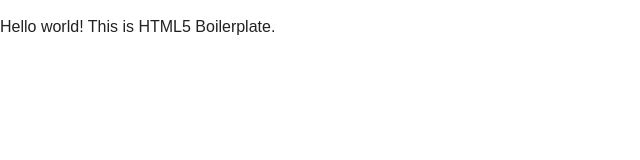
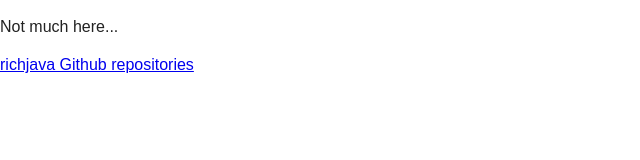
Before and after one commit to richjava/richjava.github.io, a plain HTML site: page index.html in a window 1280 px wide. Shown: the whole page, without its empty margins (0-640 px from the left). Drawn offline with nearby package versions, Linux system fonts and the light colour scheme.

Commit message:
Changed content

```diff
--- a/index.html
+++ b/index.html
@@ -19,8 +19,8 @@
             <p class="browserupgrade">You are using an <strong>outdated</strong> browser. Please <a href="http://browsehappy.com/">upgrade your browser</a> to improve your experience.</p>
         <![endif]-->
 
-        <!-- Add your site or application content here -->
-        <p>Hello world! This is HTML5 Boilerplate.</p>
+        <p>Not much here...</p>
+        <a href="https://github.com/richjava">richjava Github repositories</a>
 
         <script src="https://code.jquery.com/jquery-1.12.0.min.js"></script>
         <script>window.jQuery || document.write('<script src="js/vendor/jquery-1.12.0.min.js"><\/script>')</script>
```
